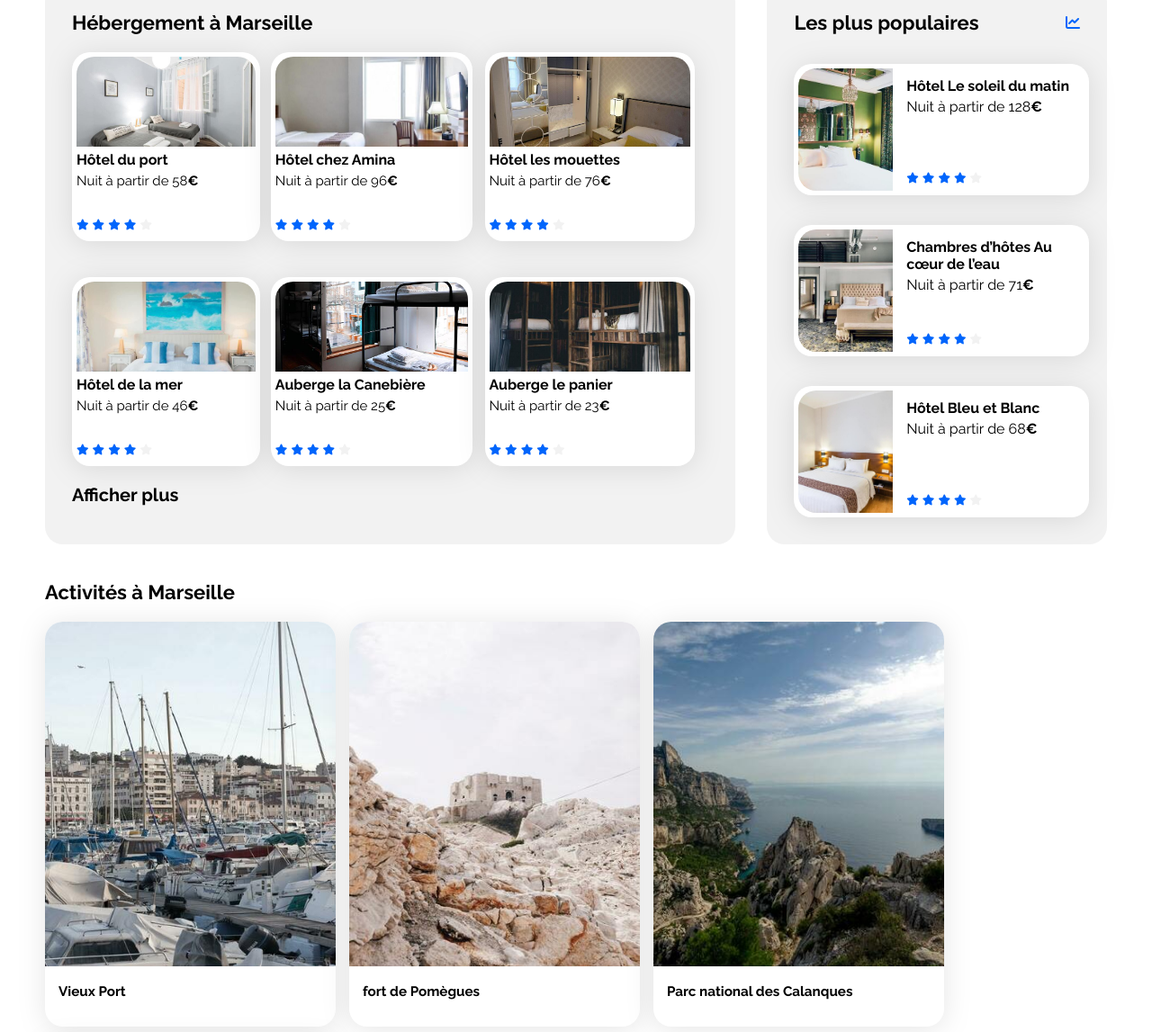
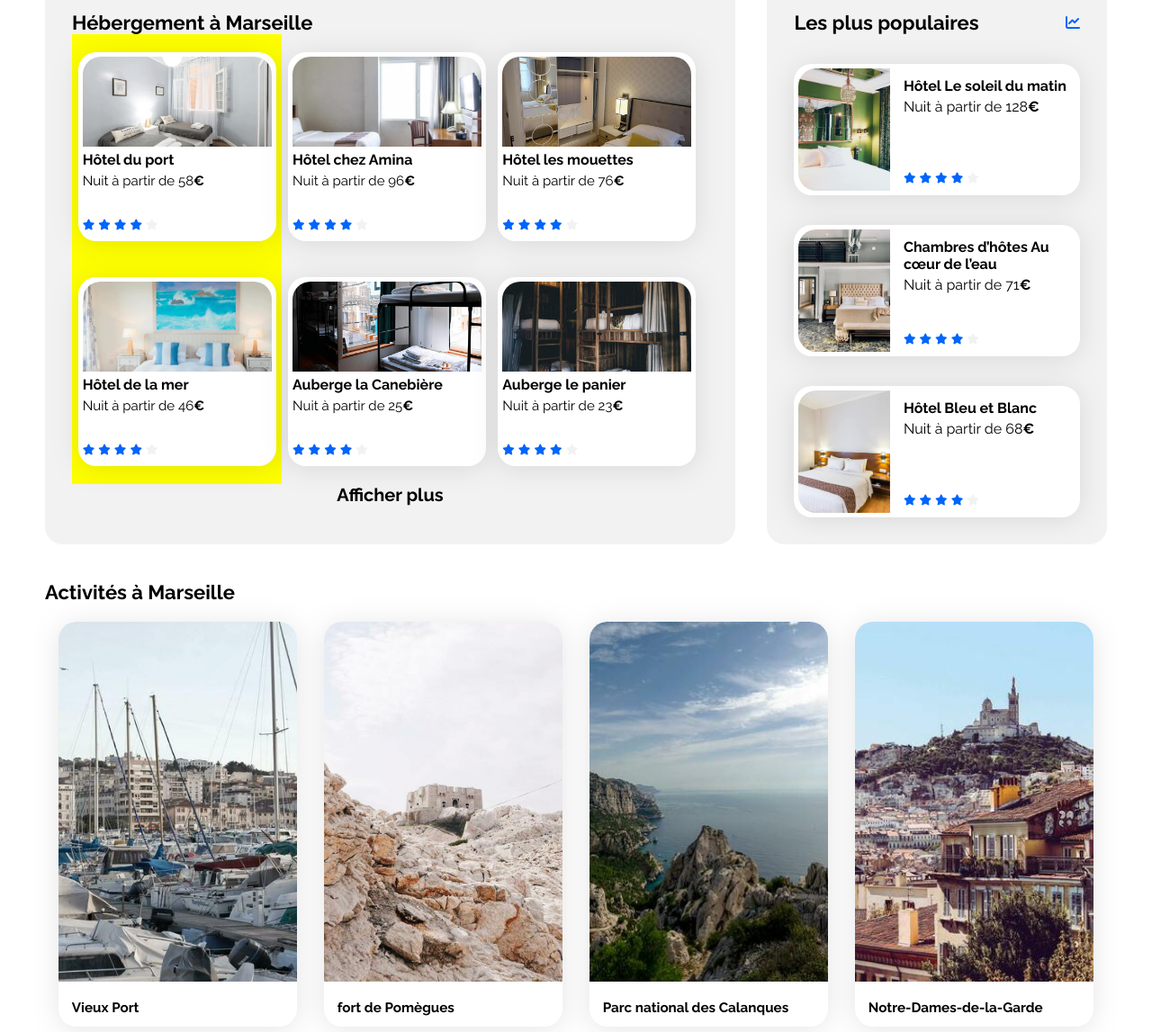
Before and after one commit to Milkliz0rd/Project_HTML-CSS_Booki, a plain HTML site: page index.html in a window 1280 px wide. Shown: the part 366-1513 px from the top of the page at 90% size. Drawn offline with Linux system fonts and the light colour scheme.

Commit message:
Testing with some changes on the "a" css

```diff
--- a/css/style.css
+++ b/css/style.css
@@ -81,6 +81,9 @@ header {
 a {
     color: inherit;
     text-decoration: none;
+    display: flex;
+    justify-content: center;
+    width: 100%;
 }
 
 .section-title {
@@ -229,7 +232,8 @@ input::placeholder{
 }
 
 .hebergements-card {
-    width: 100%;
+    background-color: yellow;
+    width: 33%;
     height: 500px;
     display: flex;
     flex-flow: column wrap;
@@ -346,18 +350,15 @@ input::placeholder{
 .activities-zone {
     height: 30%;
     padding-top: 40px;
-
 }
 
 .activities-cards {
     display: flex;
-    flex-wrap: wrap;
-    gap: 15px;
     padding-top: 20px;
 }
 
 .a-card {
-    width: 323px;
+    width: 90%;
     height: 450px;
     background-color: white;
     border-radius: 20px;
@@ -370,13 +371,12 @@ input::placeholder{
 
 .activities-cards img {
     width: 100%;
-    height: 85%;
+    height: 400px;
     border-top-left-radius: 20px;
     border-top-right-radius: 20px;
 }
 
 .activities-cards .card-content-activities {
-    width: 67%;
     padding-left: 15px;
     display: flex;
 }
```
